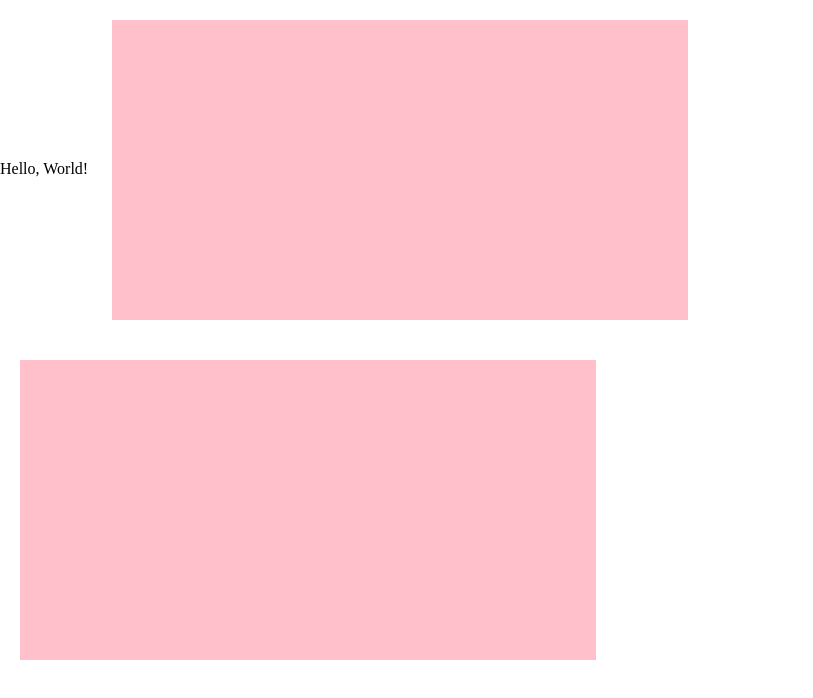
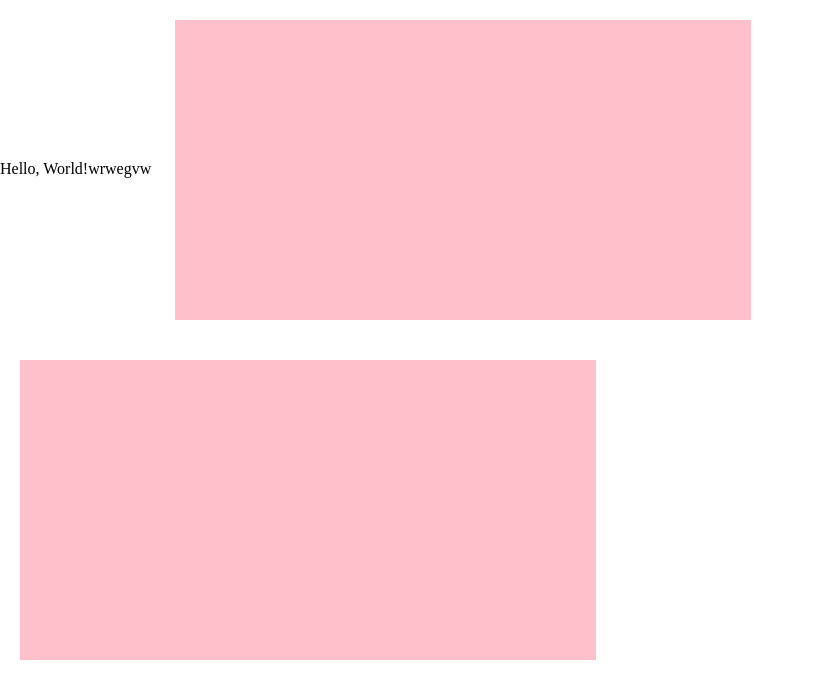
Before and after one commit to Tretyakov-Anton/git_test, a plain HTML site: page index.html in a window 1280 px wide. Shown: the whole page, without its empty margins (0-813 px from the left). Drawn offline with Linux system fonts and the light colour scheme.

Commit message:
third commit

```diff
--- a/index.html
+++ b/index.html
@@ -7,7 +7,7 @@
     <title>Document</title>
 </head>
 <body>
-    Hello, World!
+    Hello, World!wrwegvw
     <!-- <div class="fixed"></div>
     <div class="fixed"></div> -->
 
```
